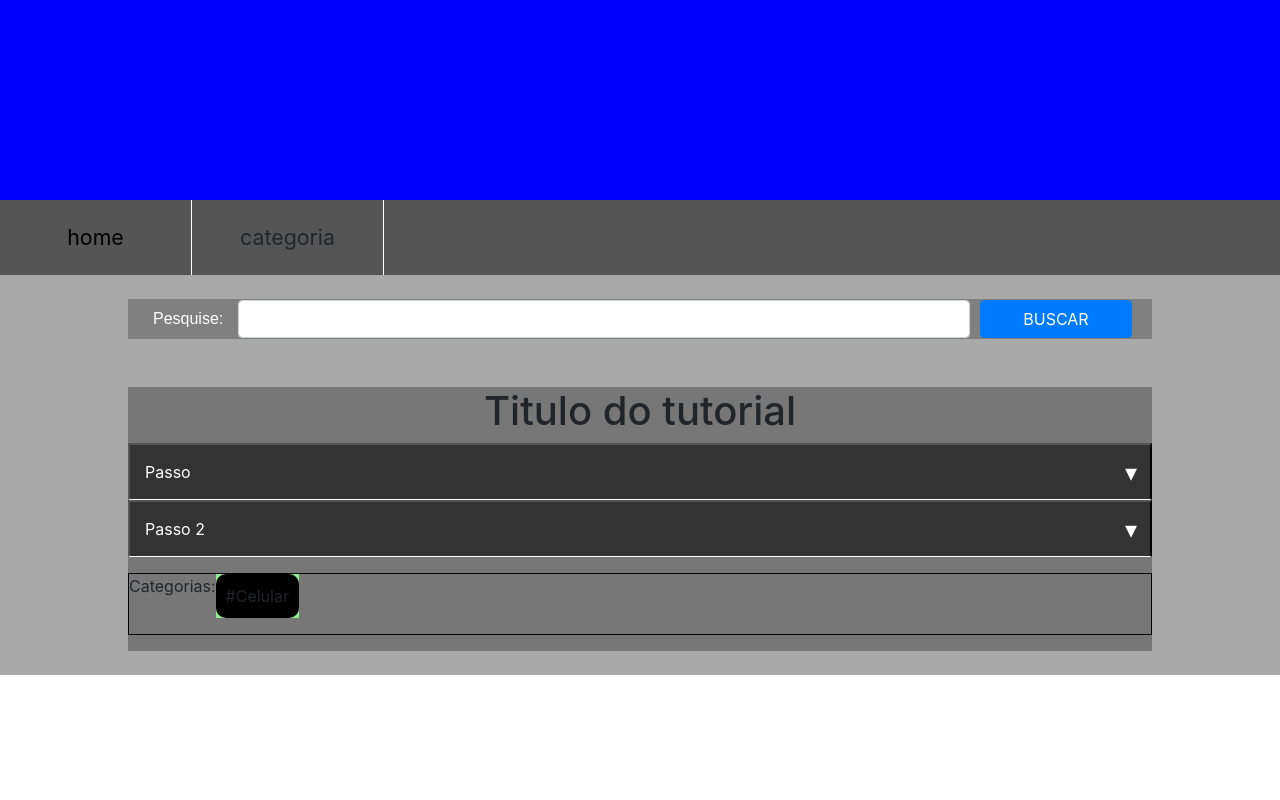
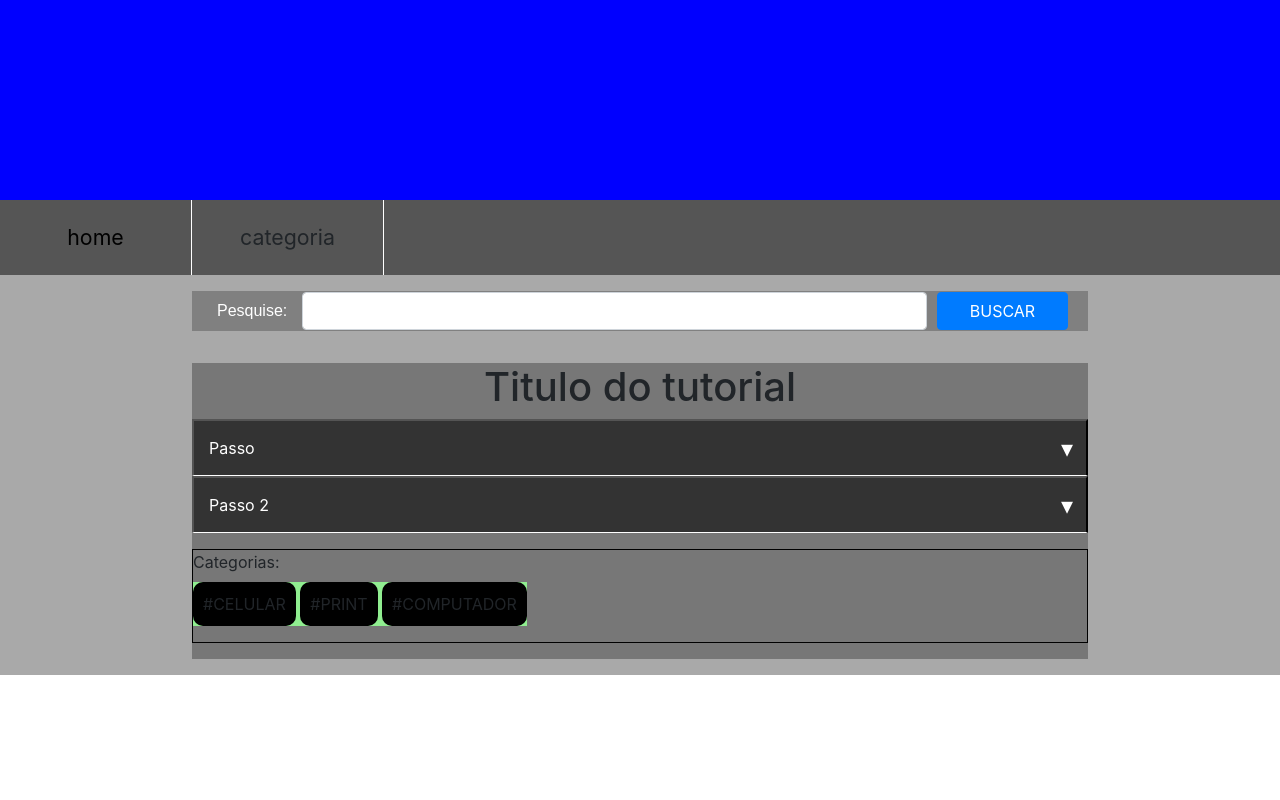
Before and after one commit to ramon-oliveira2/TutoFacil, a PHP site: page / in a window 1280 px wide. Run offline with PHP 8.4, Linux system fonts and the light colour scheme.

Commit message:
atualizando

```diff
--- a/teste/index.html
+++ b/teste/index.html
@@ -52,16 +52,24 @@
 							consequat. Duis aute irure dolor in reprehenderit in voluptate velit esse
 							cillum dolore eu fugiat nulla pariatur. Excepteur sint occaecat cupidatat non
 							proident, sunt in culpa qui officia deserunt mollit anim id est laborum.
+							Lorem ipsum dolor sit amet, consectetur adipisicing elit, sed do eiusmod
+							tempor incididunt ut labore et dolore magna aliqua. Ut enim ad minim veniam,
+							quis nostrud exercitation ullamco laboris nisi ut aliquip ex ea commodo
+							consequat. Duis aute irure dolor in reprehenderit in voluptate velit esse
+							cillum dolore eu fugiat nulla pariatur. Excepteur sint occaecat cupidatat non
+							proident, sunt in culpa qui officia deserunt mollit anim id est laborum.
 						</p>
 					</div>
 				</div>
 			<div class="example">
-				<label id="show-cat">Categorias:</label>
-				<div>
-					<ul>
-						<li>#Celular</li>
+				<form>
+					<label id="label_cat">Categorias:</label>
+					<ul class="show_categoria">
+						<li>#CELULAR</li>
+						<li>#PRINT</li>
+						<li>#COMPUTADOR</li>
 					</ul>
-				</div>
+				</form>
 			</div>
 		</div>
 	</div>
@@ -73,7 +81,7 @@
 			button.classList.toggle('accordion__button--active');
 			if (button.classList.contains('accordion__button--active')) {
 				accordionContent.style.maxHeight = accordionContent.scrollHeight + 'px';
-				document.getElementsByTagId('passos', 'main').style.maxHeight = accordionContent.scrollHeight
+				document.getElementsByTagId('main').style.height = accordionContent.scrollHeight
 				+ 'px';
 			} else{
 				accordionContent.style.maxHeight = 0;
--- a/teste/style-index.css
+++ b/teste/style-index.css
@@ -28,7 +28,7 @@ header{
 
 #main {
 	position: relative;
-	width: 80%;
+	width: 70%;
 	height: auto;
 	background-color: #777777;
 	margin: 0;
@@ -40,7 +40,7 @@ header{
 
 #pesquisar {
 	position: relative;
-	width: 80%;
+	width: 70%;
 	height: 10%;
 	background-color: gray;
 }
```
